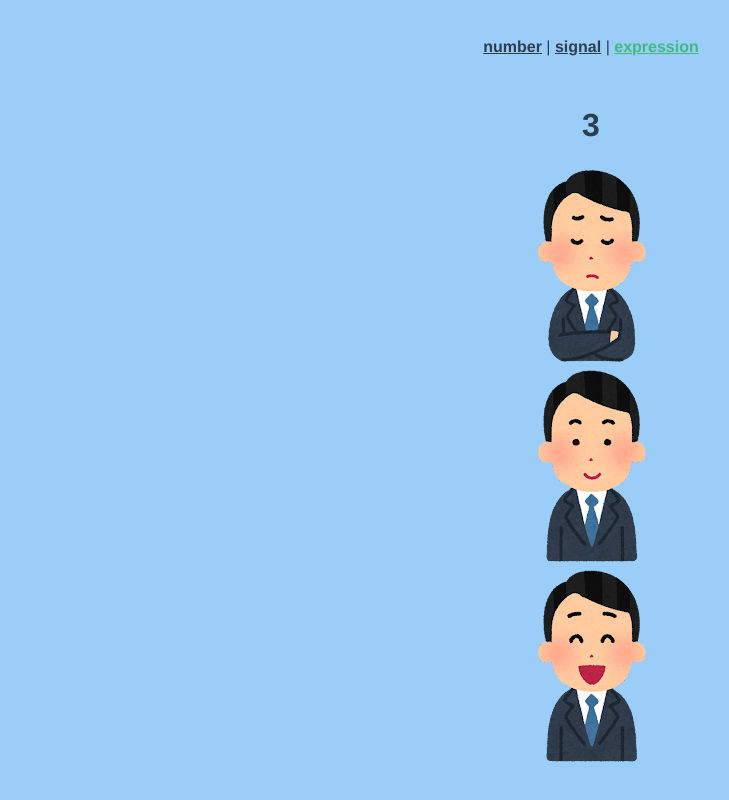
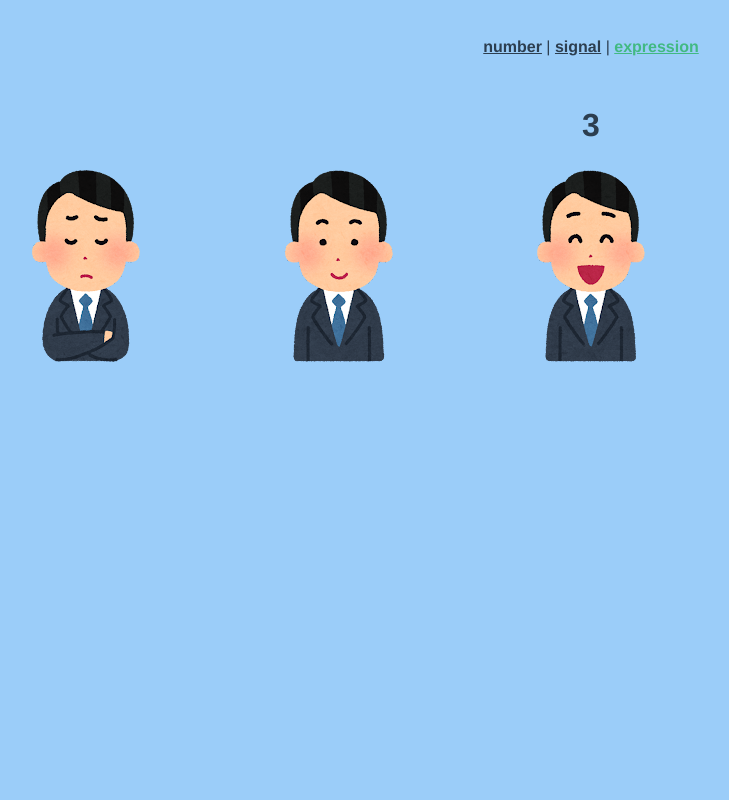
Before and after one commit to cow-leather/toilet_lazor, a Vue app in the folder frontend/: page /expression in a window 1280 px wide. Shown: the whole page, without its empty margins (49-778 px from the left). Built offline with nearby package versions, Linux system fonts and the light colour scheme; no server answers.

Commit message:
🐛 CSSの修正忘れ
gridの部分を間違えたままコミットしたので修正．

```diff
--- a/frontend/src/views/ShowImage.vue
+++ b/frontend/src/views/ShowImage.vue
@@ -54,7 +54,7 @@ export default {
 
 #container {
   display: grid;
-  grid-template-columns: repeat(girdColumns, 1fr);
+  grid-template-columns: repeat(5, 1fr);
   place-items: center;
 }
 </style>
```
